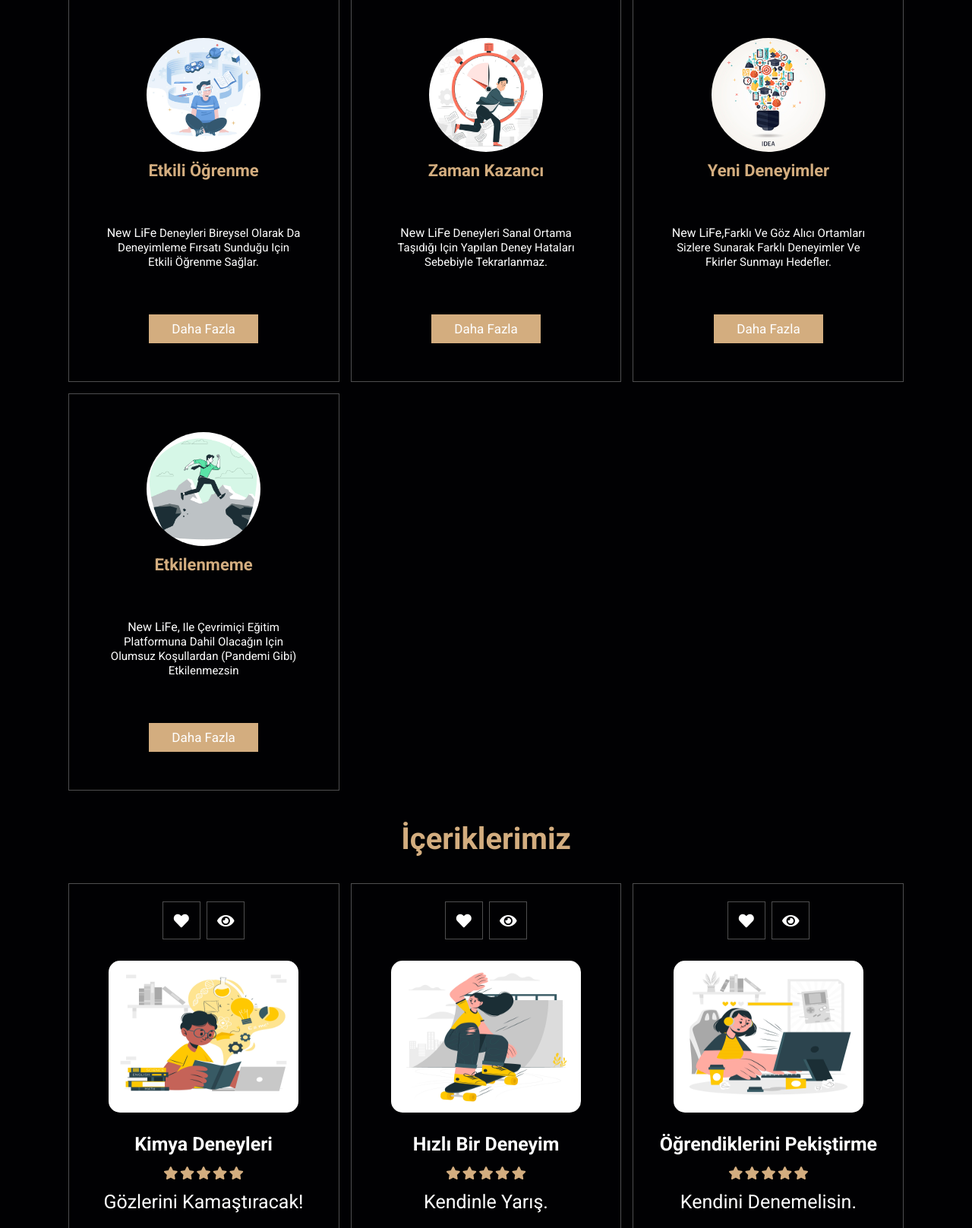
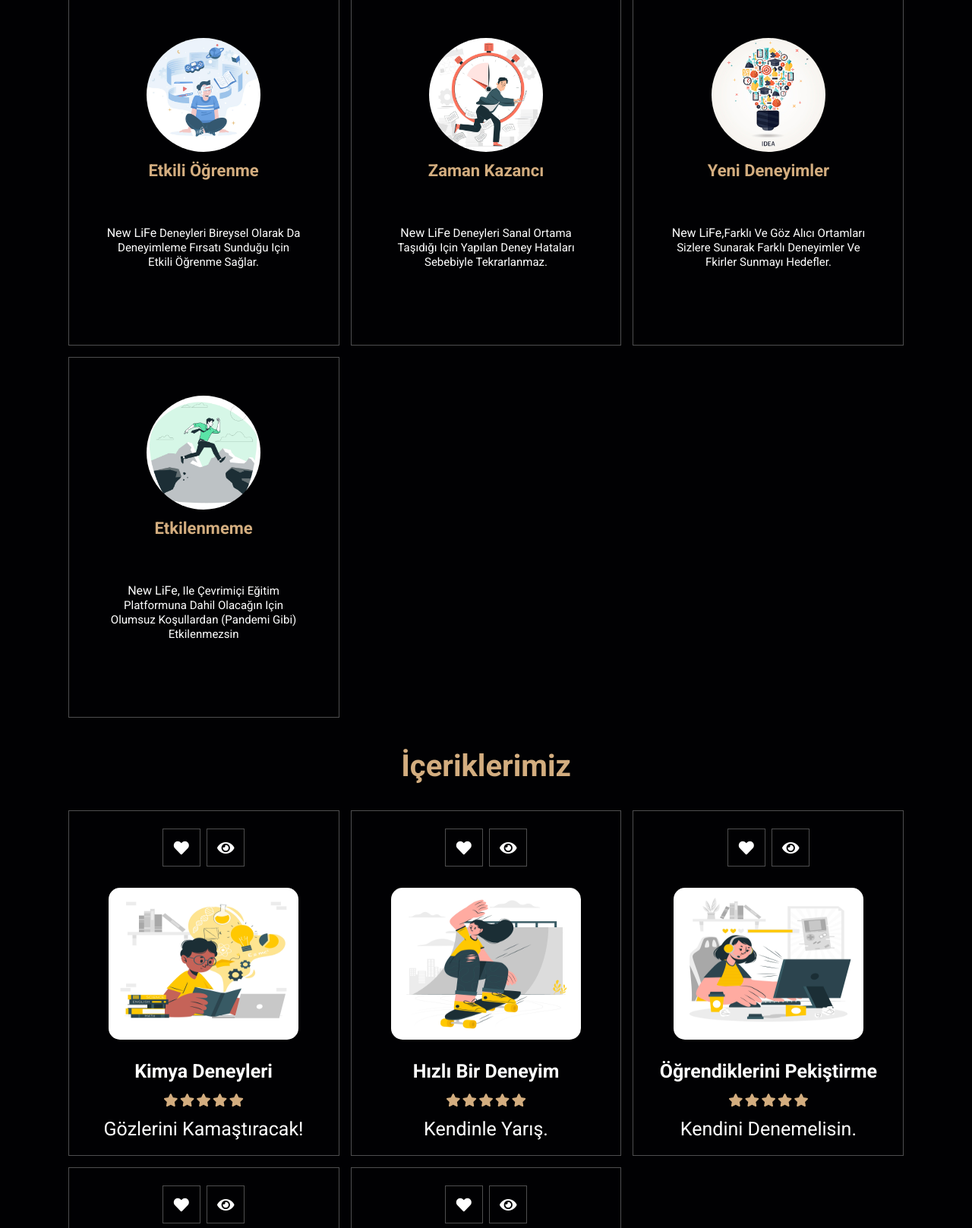
Before and after one commit to YusufsKaygusuz/New_LiFe_Team_Web_Site, a Django app: page / in a window 1280 px wide. Shown: the part 1447-3064 px from the top of the page at 76% size. Run offline with Django 4.2, Linux system fonts and the light colour scheme; data that the repository does not hold is empty; parts of the project's set-up code (start-up, migrations or seed data) failed here and were passed over.

Commit message:
deleting_daha_fazla

```diff
--- a/newlife/templates/pages/homepage.html
+++ b/newlife/templates/pages/homepage.html
@@ -108,8 +108,6 @@ NewLiFe
 
            <div class="price">New LiFe<span> {% trans 'deneyleri bireysel olarak da deneyimleme fırsatı sunduğu için etkili öğrenme sağlar.' %}</span></div>
 
-           <a href="#" class="btn">{% trans 'Daha Fazla' %}</a>
-
        </div>
 
 
@@ -120,8 +118,6 @@ NewLiFe
            <h3>{% trans 'Zaman Kazancı' %}</h3>
 
            <div class="price">New LiFe<span> d{% trans 'eneyleri sanal ortama taşıdığı için yapılan deney hataları sebebiyle tekrarlanmaz.' %}</span></div>
-
-           <a href="#" class="btn">{% trans 'Daha Fazla' %}</a>
 
        </div>
 
@@ -134,8 +130,6 @@ NewLiFe
 
            <div class="price">New LiFe,<span>{% trans 'farklı ve göz alıcı ortamları sizlere sunarak farklı deneyimler ve fkirler sunmayı hedefler.' %}</span></div>
 
-           <a href="#" class="btn">{% trans 'Daha Fazla' %}</a>
-
        </div>
 
 
@@ -146,8 +140,6 @@ NewLiFe
            <h3>{% trans 'Etkilenmeme' %}</h3>
 
            <div class="price">New LiFe,<span> {% trans 'ile çevrimiçi eğitim platformuna dahil olacağın için olumsuz koşullardan (pandemi gibi) etkilenmezsin' %}</span></div>
-
-           <a href="#" class="btn">{% trans 'Daha Fazla' %}</a>
 
        </div>
        </div>
```
